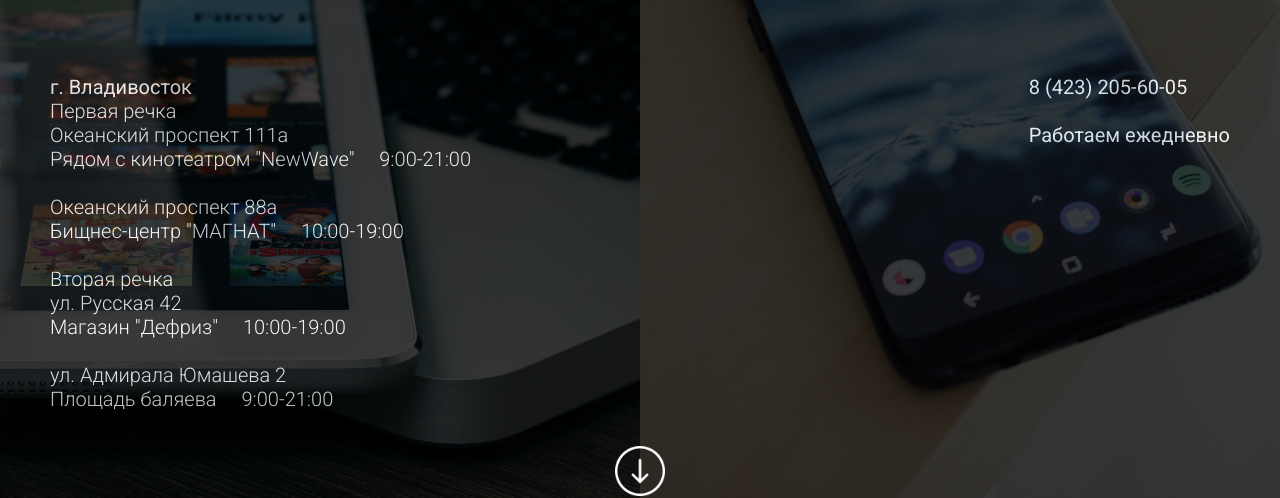
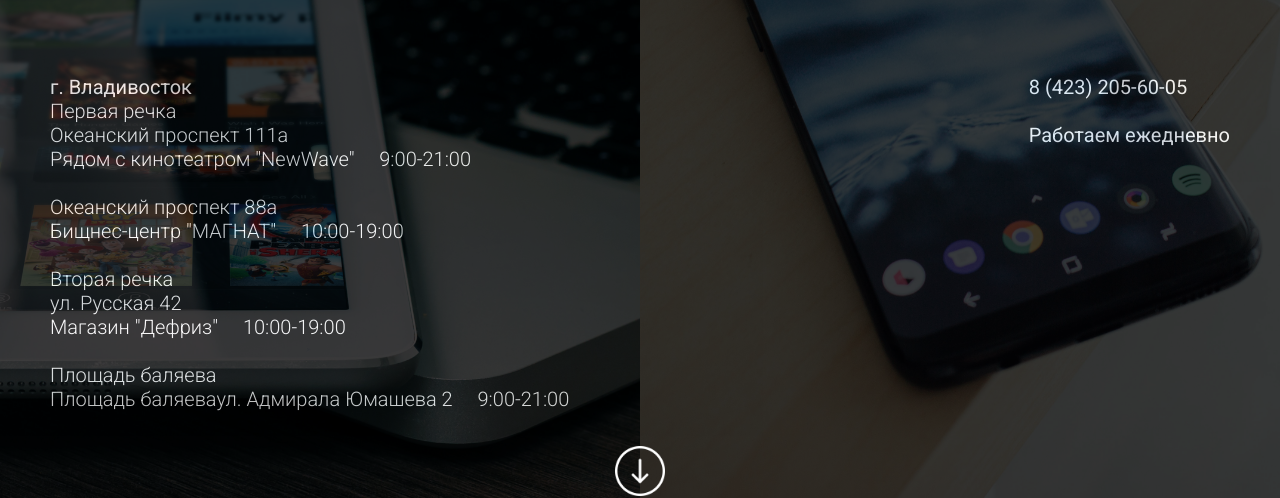
Before and after one commit to antihype/antihype.github.io, a plain HTML site: page prservis/index.html in a window 1280 px wide. Shown: the part 327-825 px from the top of the page. Drawn offline with Linux system fonts and the light colour scheme.

Commit message:
initial commit

```diff
--- a/prservis/index.html
+++ b/prservis/index.html
@@ -62,8 +62,8 @@
     <span>Магазин "Дефриз" <span>10:00-19:00</span></span>
     <br>
     <br>
-    ул. Адмирала Юмашева 2<br>
-    <span>Площадь баляева <span>9:00-21:00</span></span>
+    Площадь баляева<br>
+    <span>Площадь баляеваул. Адмирала Юмашева 2 <span>9:00-21:00</span></span>
     </p>
    </div>
 
@@ -285,8 +285,8 @@
     <span>Магазин "Дефриз" <span>10:00-19:00</span></span>
     <br>
     <br>
-    ул. Адмирала Юмашева 2<br>
-    <span>Площадь баляева <span>9:00-21:00</span></span>
+    Площадь баляева<br>
+    <span>Площадь баляеваул. Адмирала Юмашева 2 <span>9:00-21:00</span></span>
     <br>
     <br>
     Эл. почта: <a href="mailto:https://first.serv.centr@yandex.ru">first.serv.centr@yandex.ru</a><br>
```
